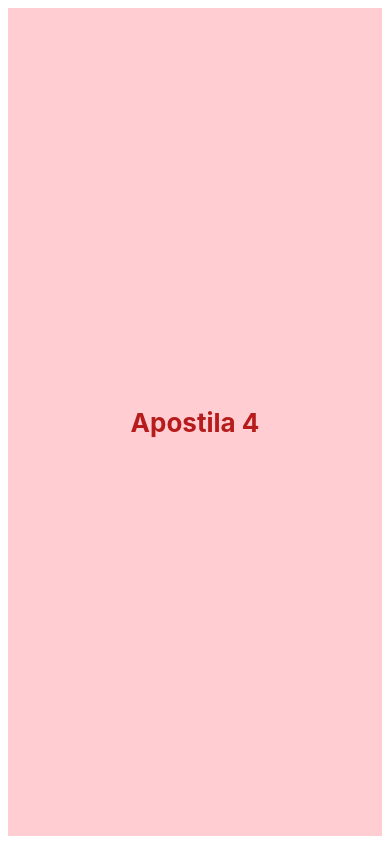
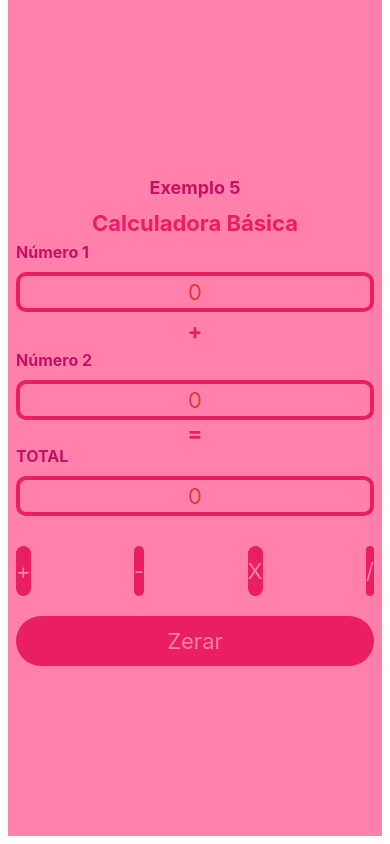
Before and after one commit to brurodri712/Aula_React, a React Native app: screen / in a window 390 px wide. Built offline with nearby package versions, Linux system fonts and the light colour scheme.

Commit message:
05/06/2023

```diff
--- a/App.js
+++ b/App.js
@@ -1,14 +1,17 @@
 import { StatusBar } from 'expo-status-bar';
+import { useState } from 'react';
 import { StyleSheet, View } from 'react-native';
+import Constants from 'expo-constants';
 
 import Apostila_003 from './components/apostila-003';
 import Apostila_004 from './components/apostila-004';
+import Apostila_005 from './components/apostila-005';
 
 
 export default function App() {
   return (
     <View style={styles.container}>
-      <Apostila_004 />
+      <Apostila_005 />
       <StatusBar style="auto" />
     </View>
   );
@@ -18,7 +21,7 @@
   container: {
     flex: 1,
     justifyContent: 'center',
-  //paddingTop: Constants.statusBarHeight,
+    paddingTop: Constants.statusBarHeight,
     backgroundColor: '#FFF',
     padding: 8,
   },
--- a/components/apostila-003/index.js
+++ b/components/apostila-003/index.js
@@ -23,7 +23,6 @@
       <Text style={styles.paragraph}>
          Exemplo 3
       </Text>
-
       <TouchableOpacity
         onPress={() => alert('Olá, Mundo!')}
         style={styles.button}
@@ -62,6 +61,7 @@
         </Text>
         </TouchableOpacity>
 
+
       </View>
     </View>
   );
--- a/components/apostila-003/styles.js
+++ b/components/apostila-003/styles.js
@@ -3,6 +3,7 @@
 const styles = StyleSheet.create({
     container: {
       flex: 1,
+      flexDirection: 'row',
       justifyContent: 'center',
       backgroundColor: '#F5F5F5',
       padding: 8,
--- a/components/apostila-004/styles.js
+++ b/components/apostila-004/styles.js
@@ -10,6 +10,7 @@
     },
     texto: {
         fontSize: 26,
+        textAlign: 'center',
         fontWeight: 'bold',
         color: '#b71c1c',
     }
--- /dev/null
+++ b/components/apostila-005/index.js
@@ -0,0 +1,89 @@
+import React, { useState } from 'react';
+import { Text, View, StyleSheet, TextInput, TouchableOpacity } from 'react-native';
+//import Constants from 'expo-constants';
+
+import styles from './styles';
+
+export default function Index() {
+    const [n1, setN1] = useState(0);
+    const [n2, setN2] = useState(0);
+    const [total, setTotal] = useState(0);
+
+    function Soma() {
+        const conta = parseInt(n1) + parseInt(n2);
+        setTotal(conta.toString());
+    }
+
+    function Subt() {
+        const conta = parseInt(n1) - n2;
+        setTotal(conta.toString());
+    }
+
+    function Multi() {
+        const conta = parseInt(n1) * n2;
+        setTotal(conta.toString());
+    }
+
+    function Divisao() {
+        const conta = parseInt(n1) / n2;
+        setTotal(conta.toString());
+    }
+
+    function Zerar() {
+        setTotal(0);
+    }
+
+    return (
+        <View style={styles.container}>
+            <Text style={styles.paragraph}>
+                Exemplo 5
+            </Text>
+
+            <Text style={styles.txtSaida}>
+                Calculadora Básica
+            </Text>
+
+            <Text style={styles.textLabel}>Número 1</Text>
+            <TextInput
+                style={styles.txtEntrada}
+                onChangeText={(entrada) => setN1(entrada)}
+                value={n1.toString()}
+            />
+            <Text style={styles.txtSaida}>
+                +
+            </Text>
+            <Text style={styles.textLabel}>Número 2</Text>
+            <TextInput
+                style={styles.txtEntrada}
+                onChangeText={(entrada) => setN2(entrada)}
+                value={n2.toString()}
+            />
+            <Text style={[styles.txtSaida, { margin: 0 }]}>
+                =
+            </Text>
+            <Text style={styles.textLabel}>TOTAL</Text>
+            <TextInput
+                style={styles.txtEntrada}
+                editable={false}
+                value={total.toString()}
+            />
+            <View style={styles.buttonContainer}>
+                <TouchableOpacity style={styles.button} onPress={() => Soma()}>
+                    <Text style={styles.textButton}>+</Text>
+                </TouchableOpacity>
+                <TouchableOpacity style={styles.button} onPress={() => Subt()}>
+                    <Text style={styles.textButton}>-</Text>
+                </TouchableOpacity>
+                <TouchableOpacity style={styles.button} onPress={() => Multi()}>
+                    <Text style={styles.textButton}>X</Text>
+                </TouchableOpacity>
+                <TouchableOpacity style={styles.button} onPress={() => Divisao()}>
+                    <Text style={styles.textButton}>/</Text>
+                </TouchableOpacity>
+            </View>
+            <TouchableOpacity style={styles.button} onPress={() => Zerar()}>
+                <Text style={styles.textButton}>Zerar</Text>
+            </TouchableOpacity>
+        </View>
+    );
+}
--- /dev/null
+++ b/components/apostila-005/styles.js
@@ -0,0 +1,60 @@
+import { StyleSheet } from 'react-native';
+
+const styles = StyleSheet.create({
+    container: {
+      flex: 1,
+      justifyContent: 'center',
+      backgroundColor: '#FF80AB',
+      padding: 8,
+    },
+
+    buttonContainer: {
+      flexDirection: 'row',
+
+      justifyContent: 'space-between',
+      marginTop: 10,
+    },
+    paragraph: {
+      margin: 6,
+      fontSize: 18,
+      fontWeight: 'bold',
+      textAlign: 'center',
+      color: '#C51162',
+    },
+    txtSaida: {
+      margin: 6,
+      fontSize: 22,
+      fontWeight: 'bold',
+      textAlign: 'center',
+      color: '#E91E63',
+    },
+    txtEntrada: {
+      borderWidth: 4,
+      textAlign: 'center',
+      fontSize: 22,
+      borderColor: '#E91E63',
+      height: 40,
+      color: '#E53935',
+      borderRadius: 10,
+      marginTop: 10,
+    },
+    button: {
+      backgroundColor: '#E91E63',
+      height: 50,
+      justifyContent: 'center',
+      borderRadius: 60,
+      marginTop: 20,
+    },
+    textButton: {
+      fontSize: 22,
+      color: '#FF80AB',
+      textAlign: 'center',
+    },
+    textLabel: {
+      fontSize: 16,
+      fontWeight: 'bold',
+      color: '#C51162',
+    },
+  });
+
+  export default styles;
```
